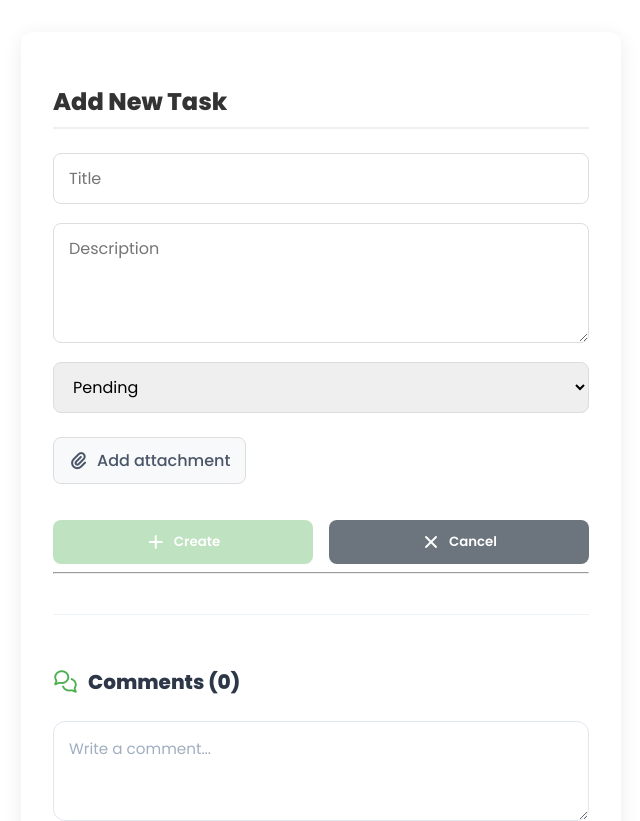
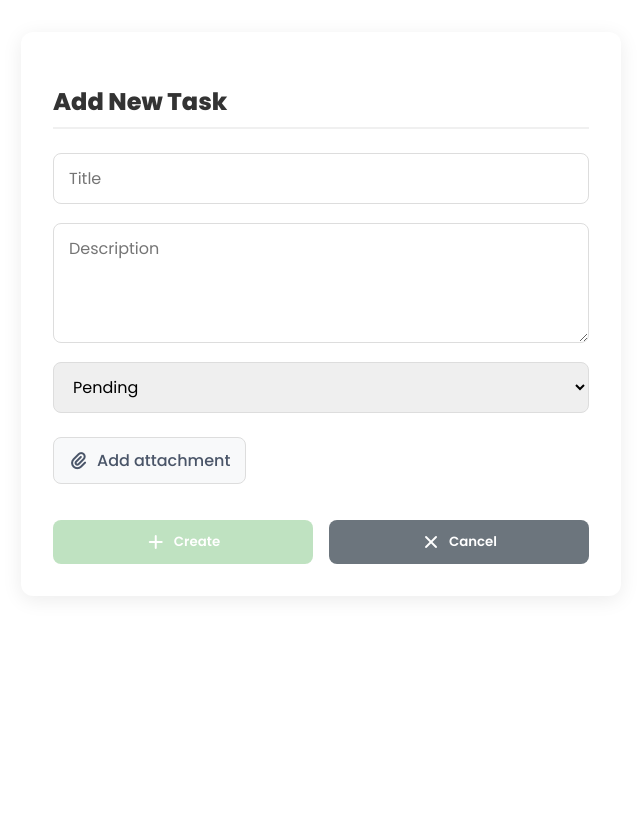
Before and after one commit to Ali-Allouch/task-manager-frontend, an Angular app: page /tasks/new in a window 1280 px wide. Shown: the top 821 px of the page, without its empty margins (319-959 px from the left). After the commit the page ends 800 px from the top, so only its background shows below. Built offline with nearby package versions, Linux system fonts and the light colour scheme; no server answers; sample sign-in values are in the browser's storage.

Commit message:
fix: hide comments section in create mode

```diff
--- a/src/app/features/tasks/task-details/components/task-comments/task-comments.ts
+++ b/src/app/features/tasks/task-details/components/task-comments/task-comments.ts
@@ -35,6 +35,11 @@ export class TaskComments {
   }
 
   loadComments() {
+    if (!this.taskId || this.taskId === 0) {
+      this.isLoading = false;
+      return;
+    }
+
     this.tasksService.getComments(this.taskId).subscribe({
       next: (data) => {
         this.comments = data;
@@ -43,6 +48,7 @@ export class TaskComments {
       },
       error: (err) => {
         this.isLoading = false;
+        this.cdr.detectChanges();
         console.error('Failed to load comments', err);
       },
     });
--- a/src/app/features/tasks/task-details/task-details.html
+++ b/src/app/features/tasks/task-details/task-details.html
@@ -18,7 +18,8 @@
     (remove)="onRemoveAttachment()"
     (fileSelected)="onFileSelected($event)"
   ></app-task-details-form>
+  @if (isEditMode) {
   <hr class="section-divider" />
   <app-task-comments [taskId]="task.id"></app-task-comments>
-  }
+  } }
 </div>
```
